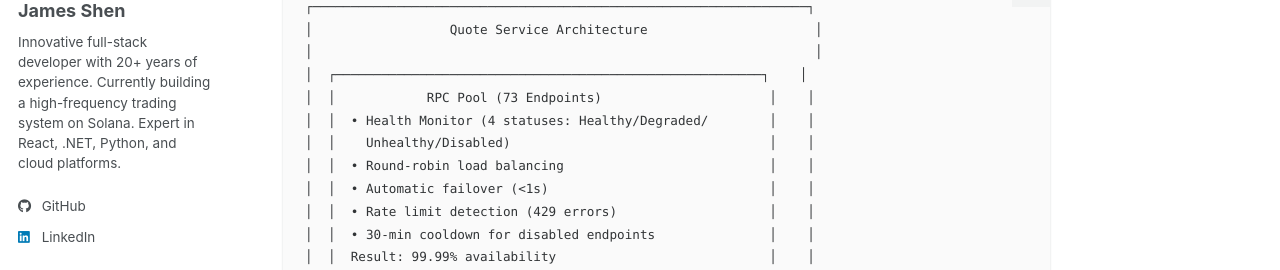
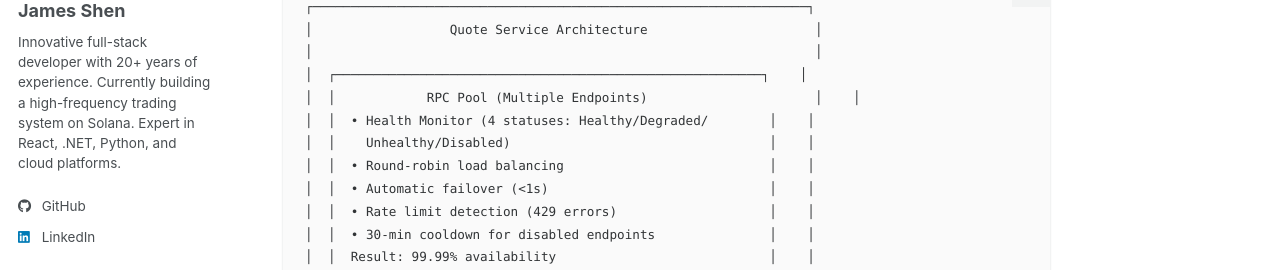
Before and after one commit to guidebee/guidebee.github.io, a Jekyll site: the page built from _posts/2025-12-22-quote-service-architecture-hft-engine-core.md, in a window 1280 px wide and 1400 px high, scrolled down 2173 px. Shown: the part 261-531 px from the top of the window. Built offline with Jekyll 4.4.1, drawn with Linux system fonts in a browser that asks for light colours; a script bundle is joined from its source files by our own code; library files that are not in the unit come from our copies; some of the changed text lies outside the part shown.

Commit message:
quote service

````diff
--- a/_posts/2025-12-22-quote-service-architecture-hft-engine-core.md
+++ b/_posts/2025-12-22-quote-service-architecture-hft-engine-core.md
@@ -28,7 +28,7 @@ Built quote-service as the core data engine for our HFT pipeline with production
 3. **gRPC Streaming API**: Real-time quote streams for arbitrage scanners with sub-100ms latency
 4. **NATS Event Publishing**: FlatBuffers-encoded market events to 6-stream architecture (MARKET_DATA, OPPORTUNITIES, EXECUTION, EXECUTED, METRICS, SYSTEM)
 5. **Redis Crash Recovery**: 2-3s recovery time (10-20x faster than 30-60s cold start)
-6. **99.99% Availability**: RPC pool with 73+ endpoints, automatic failover, health monitoring
+6. **99.99% Availability**: RPC pool with Multiple endpoints, automatic failover, health monitoring
 7. **Production-Ready Observability**: Loki logging, Prometheus metrics, OpenTelemetry tracing
 
 **The Bottom Line**: Quote-service is the critical performance bottleneck in HFT. Getting the architecture right here determines whether the entire pipeline succeeds or fails.
@@ -88,7 +88,7 @@ Quote-service is a **Go-based microservice** that sits at the foundation of our
 │                  Quote Service Architecture                      │
 │                                                                  │
 │  ┌────────────────────────────────────────────────────────┐    │
-│  │            RPC Pool (73 Endpoints)                      │    │
+│  │            RPC Pool (Multiple Endpoints)                      │    │
 │  │  • Health Monitor (4 statuses: Healthy/Degraded/        │    │
 │  │    Unhealthy/Disabled)                                  │    │
 │  │  • Round-robin load balancing                           │    │
@@ -159,7 +159,7 @@ Quote-service is a **Go-based microservice** that sits at the foundation of our
 - Redis persistence: 2-3s crash recovery
 
 **2. Reliability Through Redundancy**
-- 73 RPC endpoints: 99.99% availability
+- Multiple RPC endpoints: 99.99% availability
 - 5 WebSocket connections: No single point of failure
 - Health monitoring: Automatic failover <1s
 
@@ -622,7 +622,7 @@ The RPC pool is critical for **reliability**: 99.99% availability vs 95% for a s
 
 ```
 ┌─────────────────────────────────────────────────────────┐
-│                  RPC Pool (73 Endpoints)                 │
+│                  RPC Pool (Multiple Endpoints)                 │
 ├─────────────────────────────────────────────────────────┤
 │                                                           │
 │  Health Monitor                                          │
@@ -675,7 +675,7 @@ The RPC pool is critical for **reliability**: 99.99% availability vs 95% for a s
 **Availability Calculation:**
 ```
 Single endpoint:  95% uptime
-73 endpoints:     99.99% uptime (1 - 0.05^73)
+Multiple endpoints:     99.99% uptime (1 - 0.05^73)
 ```
 
 **Failover Speed:**
@@ -744,7 +744,7 @@ Here's the complete latency breakdown for quote-service operations:
 - Peak capacity: 5000+ events/hour
 
 **RPC Pool Throughput:**
-- 73 endpoints × 20 req/s = **1460 req/s**
+- multiple endpoints × 20 req/s = **1460 req/s**
 - Actual usage: ~100-200 req/s (**10x headroom**)
 
 ---
@@ -756,7 +756,7 @@ Quote-service implements multiple layers of reliability:
 ### Fault Tolerance Mechanisms
 
 **1. RPC Pool Redundancy**
-- 73 endpoints: No single point of failure
+- Multiple endpoints: No single point of failure
 - Automatic failover: <1s recovery
 - Health monitoring: Proactive endpoint disabling
 
@@ -1055,7 +1055,7 @@ Quote-service is the **critical performance bottleneck** in our HFT pipeline. Ge
 - ✅ FlatBuffers events (zero-copy serialization)
 
 **Reliability Through Redundancy:**
-- ✅ 99.99% availability (73 RPC endpoints)
+- ✅ 99.99% availability (Multiple RPC endpoints)
 - ✅ No single point of failure (5 WebSocket connections)
 - ✅ Automatic failover (<1s recovery)
 - ✅ Crash recovery (2-3s with Redis)
@@ -1091,7 +1091,7 @@ Quote-service is the **critical performance bottleneck** in our HFT pipeline. Ge
 - Scanner detects, Planner validates with fresh data
 
 **2. Redundancy Prevents Downtime**
-- 73 RPC endpoints: Single endpoint failure doesn't matter
+- Multiple RPC endpoints: Single endpoint failure doesn't matter
 - 5 WebSocket connections: High availability for real-time updates
 - Redis persistence: 2-3s recovery vs 30-60s cold start
 
@@ -1128,7 +1128,7 @@ Quote-service is production-ready. The architecture is sound, performance exceed
 
 **Architectural Achievement:**
 - ✅ Sub-10ms quote engine with in-memory caching (10-20x faster than external APIs)
-- ✅ 99.99% availability with 73-endpoint RPC pool and 5-connection WebSocket pool
+- ✅ 99.99% availability with Multiple-endpoint RPC pool and 5-connection WebSocket pool
 - ✅ Local pool math for 6 DEX protocols (80%+ liquidity coverage)
 - ✅ gRPC streaming API for real-time arbitrage detection (<100ms latency)
 - ✅ NATS FlatBuffers event publishing (960-1620 events/hour, 87% CPU savings)
````
